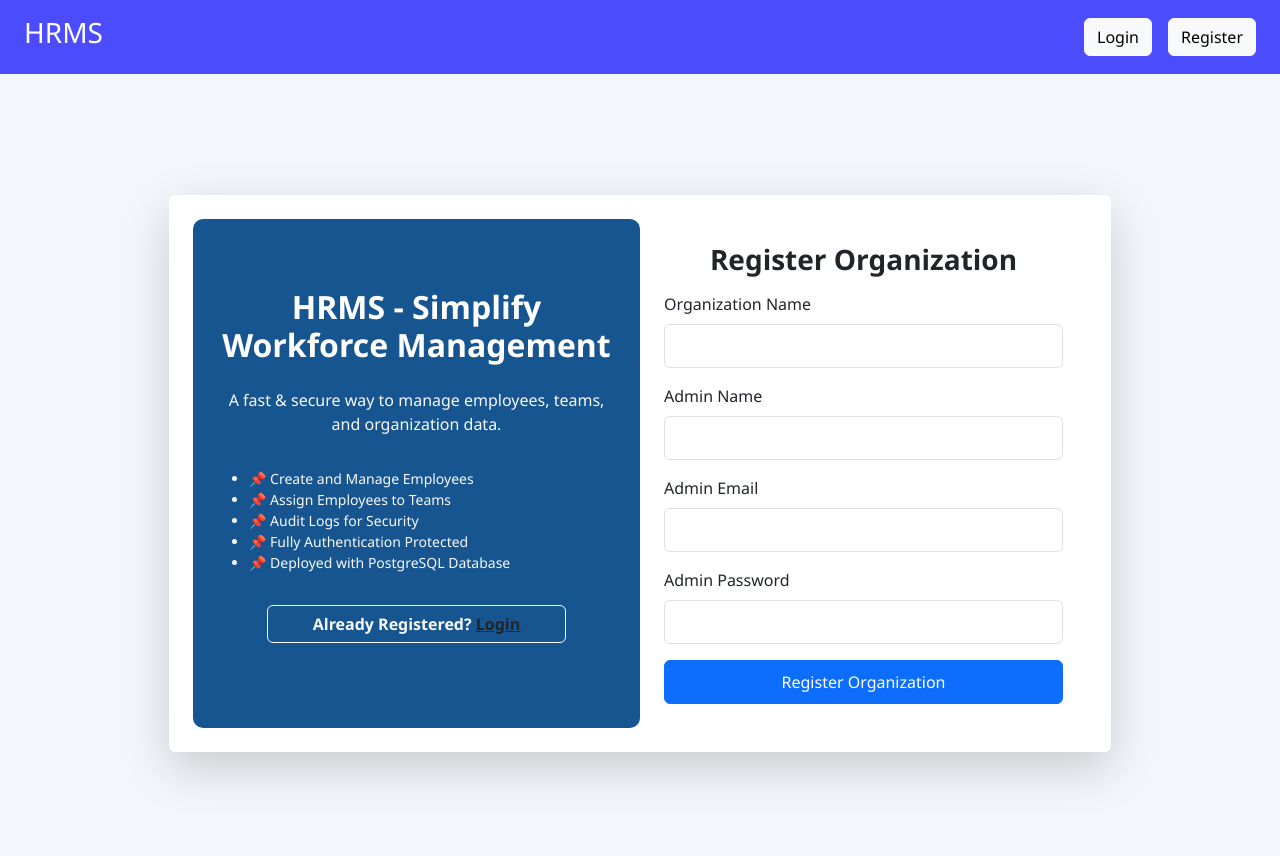
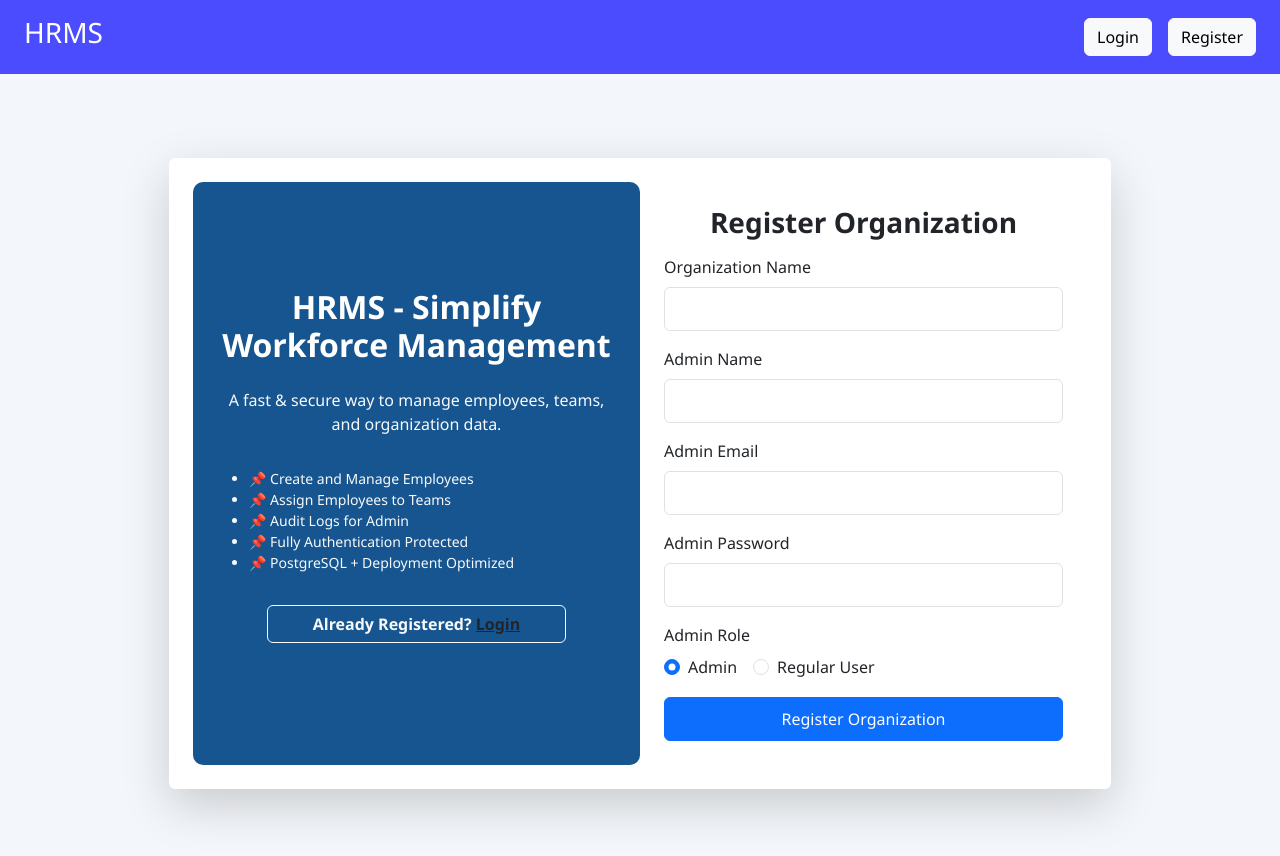
Before and after one commit to prasanna-07071999/hrms, a React (Create React App) app in the folder frontend/: page /register in a window 1280 px wide. Shown: the top 856 px of the page. Built offline with nearby package versions, Linux system fonts and the light colour scheme.

Commit message:
solved Error in RegisterPage

```diff
--- a/frontend/src/pages/Dashboard.jsx
+++ b/frontend/src/pages/Dashboard.jsx
@@ -20,7 +20,6 @@ const Dashboard = () => {
         isAdmin: false
     });
 
-    // --- Decode JWT for user info ---
     useEffect(() => {
         if (token) {
             try {
@@ -38,7 +37,6 @@ const Dashboard = () => {
         }
     }, [token]);
 
-    // --- Fetch Dashboard Stats ---
     useEffect(() => {
         fetch(`${BASE_URL}/api/stats/summary`)
             .then(res => res.json())
--- a/frontend/src/pages/RegisterOrg.jsx
+++ b/frontend/src/pages/RegisterOrg.jsx
@@ -5,11 +5,15 @@ import { BASE_URL } from "../services/api";
 
 const RegisterOrg = () => {
   const history = useHistory();
-    const {setToken} = useContext(AuthContext)
+  const { setToken } = useContext(AuthContext);
+
   const [orgName, setOrgName] = useState("");
   const [adminName, setAdminName] = useState("");
   const [email, setEmail] = useState("");
   const [password, setPassword] = useState("");
+
+  const [isAdmin, setIsAdmin] = useState(true);
+
   const [errorMsg, setErrorMsg] = useState("");
   const [successMsg, setSuccessMsg] = useState("");
 
@@ -20,10 +24,17 @@ const RegisterOrg = () => {
 
     try {
       const url = `${BASE_URL}/api/auth/register`;
+
       const response = await fetch(url, {
         method: "POST",
         headers: { "Content-Type": "application/json" },
-        body: JSON.stringify({ orgName, adminName, email, password }),
+        body: JSON.stringify({
+          orgName,
+          adminName,
+          email,
+          password,
+          isAdmin,
+        }),
       });
 
       const data = await response.json();
@@ -33,7 +44,8 @@ const RegisterOrg = () => {
         return;
       }
 
-      setToken(data.token)
+      setToken(data.token);
+
       setSuccessMsg("Organization Registered Successfully! Redirecting...");
       setTimeout(() => history.push("/login"), 1800);
 
@@ -49,9 +61,10 @@ const RegisterOrg = () => {
     >
       <div className="row shadow-lg bg-white rounded p-4 w-75">
 
-        {/* Left Section — Branding */}
-        <div className="col-md-6 d-flex flex-column justify-content-center text-center p-4"
-             style={{ backgroundColor: "#16558f", borderRadius: "10px" }}>
+        <div
+          className="col-md-6 d-flex flex-column justify-content-center text-center p-4"
+          style={{ backgroundColor: "#16558f", borderRadius: "10px" }}
+        >
           <h2 className="text-white fw-bold">HRMS - Simplify Workforce Management</h2>
           <p className="text-light mt-3">
             A fast & secure way to manage employees, teams, and organization data.
@@ -60,17 +73,18 @@ const RegisterOrg = () => {
           <ul className="text-start text-light mt-3 small">
             <li>📌 Create and Manage Employees</li>
             <li>📌 Assign Employees to Teams</li>
-            <li>📌 Audit Logs for Security</li>
+            <li>📌 Audit Logs for Admin</li>
             <li>📌 Fully Authentication Protected</li>
-            <li>📌 Deployed with PostgreSQL Database</li>
+            <li>📌 PostgreSQL + Deployment Optimized</li>
           </ul>
 
           <div className="text-center mt-3">
-                <p className="fw-bold btn btn-outline-light w-75">
-                    Already Registered? <Link to="/login" className="text-dark">Login</Link>
-                </p>
-            </div>
+            <p className="fw-bold btn btn-outline-light w-75">
+              Already Registered? <Link to="/login" className="text-dark">Login</Link>
+            </p>
+          </div>
         </div>
+
 
         <div className="col-md-6 p-4">
           <h3 className="fw-bold text-center mb-3">Register Organization</h3>
@@ -124,6 +138,32 @@ const RegisterOrg = () => {
               />
             </div>
 
+            <div className="mb-3">
+              <label className="form-label d-block">Admin Role</label>
+
+              <div className="form-check form-check-inline">
+                <input
+                  type="radio"
+                  className="form-check-input"
+                  name="isAdmin"
+                  checked={isAdmin === true}
+                  onChange={() => setIsAdmin(true)}
+                />
+                <label className="form-check-label">Admin</label>
+              </div>
+
+              <div className="form-check form-check-inline">
+                <input
+                  type="radio"
+                  className="form-check-input"
+                  name="isAdmin"
+                  checked={isAdmin === false}
+                  onChange={() => setIsAdmin(false)}
+                />
+                <label className="form-check-label">Regular User</label>
+              </div>
+            </div>
+
             <button className="btn btn-primary w-100" type="submit">
               Register Organization
             </button>
@@ -136,3 +176,144 @@ const RegisterOrg = () => {
 };
 
 export default RegisterOrg;
+
+
+
+// import React, { useState, useContext } from "react";
+// import { useHistory, Link } from "react-router-dom";
+// import { AuthContext } from "../context/AuthContext";
+// import { BASE_URL } from "../services/api";
+
+// const RegisterOrg = () => {
+//   const history = useHistory();
+//     const {setToken} = useContext(AuthContext)
+//   const [orgName, setOrgName] = useState("");
+//   const [adminName, setAdminName] = useState("");
+//   const [email, setEmail] = useState("");
+//   const [password, setPassword] = useState("");
+//   const [errorMsg, setErrorMsg] = useState("");
+//   const [successMsg, setSuccessMsg] = useState("");
+
+//   const handleRegister = async (event) => {
+//     event.preventDefault();
+//     setErrorMsg("");
+//     setSuccessMsg("");
+
+//     try {
+//       const url = `${BASE_URL}/api/auth/register`;
+//       const response = await fetch(url, {
+//         method: "POST",
+//         headers: { "Content-Type": "application/json" },
+//         body: JSON.stringify({ orgName, adminName, email, password }),
+//       });
+
+//       const data = await response.json();
+
+//       if (!response.ok) {
+//         setErrorMsg(data.message || "Registration Failed");
+//         return;
+//       }
+
+//       setToken(data.token)
+//       setSuccessMsg("Organization Registered Successfully! Redirecting...");
+//       setTimeout(() => history.push("/login"), 1800);
+
+//     } catch (error) {
+//       setErrorMsg("Something went wrong");
+//     }
+//   };
+
+//   return (
+//     <div
+//       className="container-fluid vh-100 d-flex align-items-center justify-content-center"
+//       style={{ background: "#f3f6fa" }}
+//     >
+//       <div className="row shadow-lg bg-white rounded p-4 w-75">
+
+//         {/* Left Section — Branding */}
+//         <div className="col-md-6 d-flex flex-column justify-content-center text-center p-4"
+//              style={{ backgroundColor: "#16558f", borderRadius: "10px" }}>
+//           <h2 className="text-white fw-bold">HRMS - Simplify Workforce Management</h2>
+//           <p className="text-light mt-3">
+//             A fast & secure way to manage employees, teams, and organization data.
+//           </p>
+
+//           <ul className="text-start text-light mt-3 small">
+//             <li>📌 Create and Manage Employees</li>
+//             <li>📌 Assign Employees to Teams</li>
+//             <li>📌 Audit Logs for Security</li>
+//             <li>📌 Fully Authentication Protected</li>
+//             <li>📌 Deployed with PostgreSQL Database</li>
+//           </ul>
+
+//           <div className="text-center mt-3">
+//                 <p className="fw-bold btn btn-outline-light w-75">
+//                     Already Registered? <Link to="/login" className="text-dark">Login</Link>
+//                 </p>
+//             </div>
+//         </div>
+
+//         <div className="col-md-6 p-4">
+//           <h3 className="fw-bold text-center mb-3">Register Organization</h3>
+
+//           {errorMsg && <div className="alert alert-danger">{errorMsg}</div>}
+//           {successMsg && <div className="alert alert-success">{successMsg}</div>}
+
+//           <form onSubmit={handleRegister}>
+
+//             <div className="mb-3">
+//               <label className="form-label">Organization Name</label>
+//               <input
+//                 type="text"
+//                 className="form-control"
+//                 value={orgName}
+//                 onChange={(e) => setOrgName(e.target.value)}
+//                 required
+//               />
+//             </div>
+
+//             <div className="mb-3">
+//               <label className="form-label">Admin Name</label>
+//               <input
+//                 type="text"
+//                 className="form-control"
+//                 value={adminName}
+//                 onChange={(e) => setAdminName(e.target.value)}
+//                 required
+//               />
+//             </div>
+
+//             <div className="mb-3">
+//               <label className="form-label">Admin Email</label>
+//               <input
+//                 type="email"
+//                 className="form-control"
+//                 value={email}
+//                 onChange={(e) => setEmail(e.target.value)}
+//                 required
+//               />
+//             </div>
+
+//             <div className="mb-3">
+//               <label className="form-label">Admin Password</label>
+//               <input
+//                 type="password"
+//                 className="form-control"
+//                 value={password}
+//                 onChange={(e) => setPassword(e.target.value)}
+//                 required
+//               />
+//             </div>
+
+//             <button className="btn btn-primary w-100" type="submit">
+//               Register Organization
+//             </button>
+//           </form>
+//         </div>
+
+//       </div>
+//     </div>
+//   );
+// };
+
+// export default RegisterOrg;
```
Also changed, not shown: frontend/src/pages/TeamAssignment.jsx (line endings or trailing spaces), 1 other file (tests, documents, lock files or other folders).
